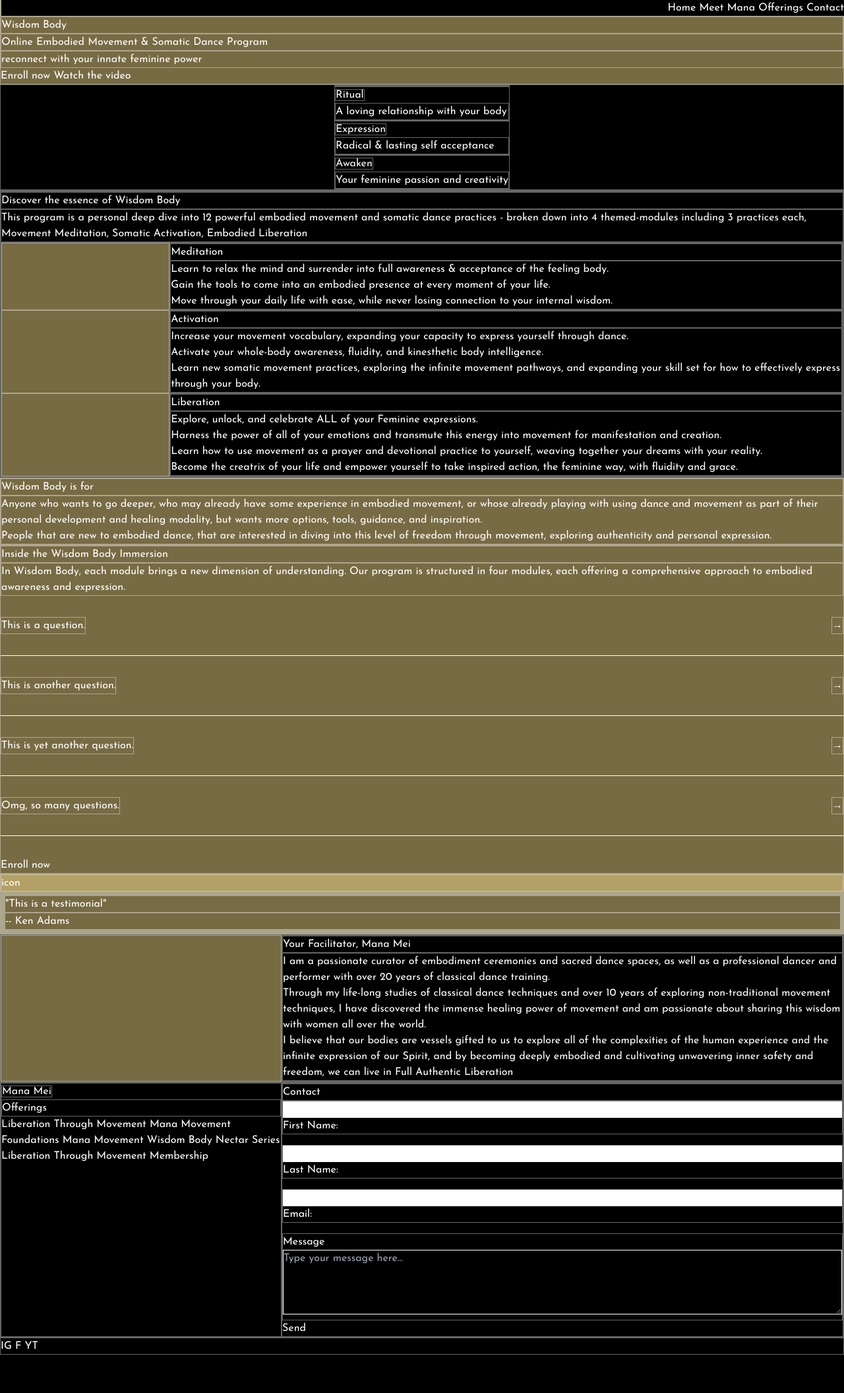
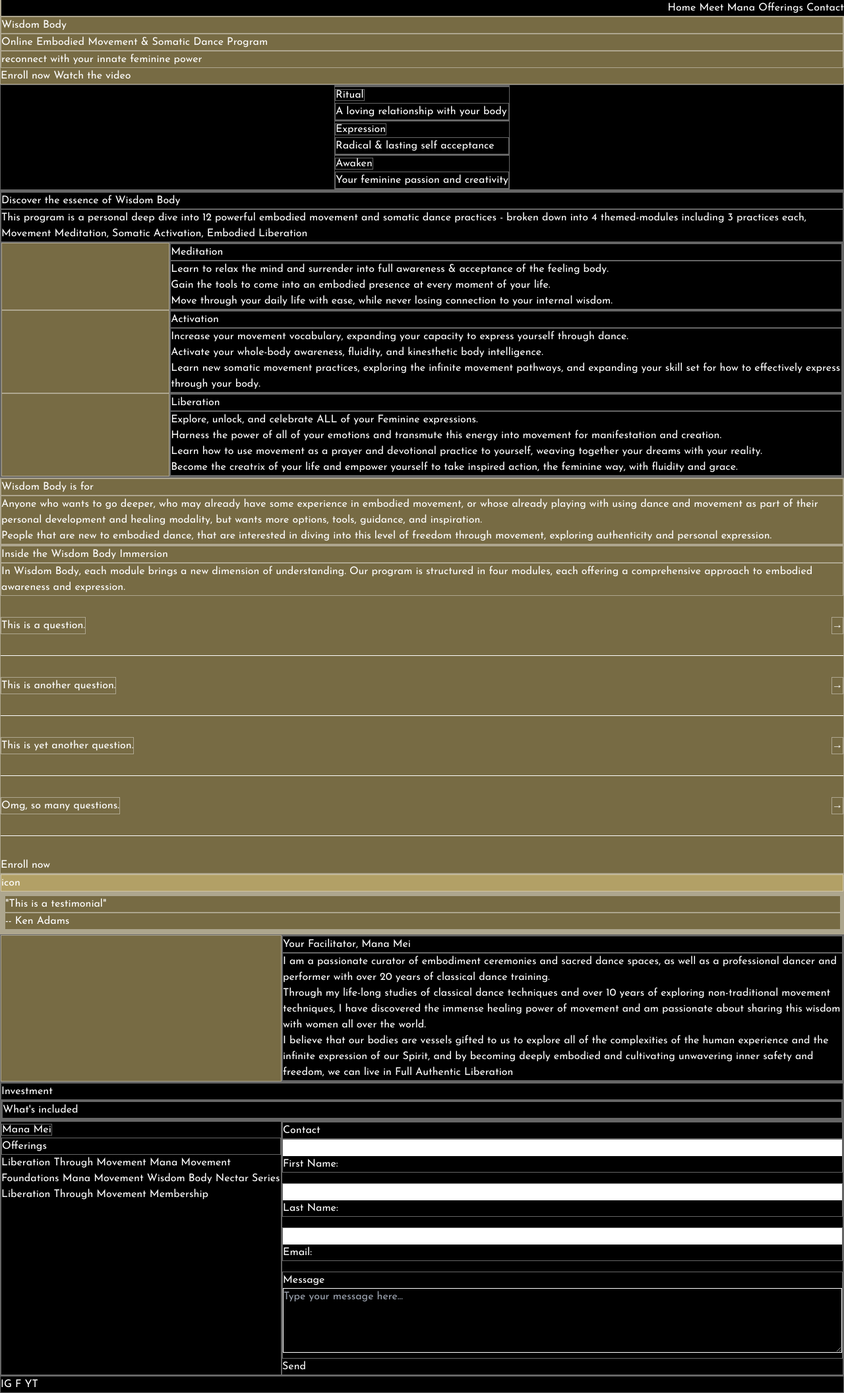
Before and after one commit to brittwoodard/manamei, a Jekyll site: the page built from _courses/wisdom-body.md, in a window 1280 px wide. Shown: the whole page at 66% size. Built offline with Jekyll 4.4.1, drawn with Linux system fonts in a browser that asks for light colours; nearby versions of some CDN libraries; comment, search, counter and statistics services are not loaded; before the commit the page ends 2053 px from its top, so only the background shows below that.

Commit message:
html but not jekyll list item

```diff
--- a/_courses/wisdom-body.md
+++ b/_courses/wisdom-body.md
@@ -65,6 +65,17 @@
   show: true
   heading: Your Facilitator, Mana Mei
   description_html: I am a passionate curator of embodiment ceremonies and sacred dance spaces, as well as a professional dancer and performer with over 20 years of classical dance training.<br>Through my life-long studies of classical dance techniques and over 10 years of exploring non-traditional movement techniques, I have discovered the immense healing power of movement and am passionate about sharing this wisdom with women all over the world.<br>I believe that our bodies are vessels gifted to us to explore all of the complexities of the human experience and the infinite expression of our Spirit, and by becoming deeply embodied and cultivating unwavering inner safety and freedom, we can live in Full Authentic Liberation
+investment:
+  heading: Investment
+  includes:
+    heading: What's included
+    list-item:
+     - 12 guided audio and video practices
+     - Written theory and journaling prompts
+     - Lifetime access to program materials
+     - Access to the private wisdom body Facebook group
+     - 2-months free membership to the liberation through movement online community
+
 seo:
   title:
   description:
--- a/_layouts/program.html
+++ b/_layouts/program.html
@@ -84,3 +84,18 @@
     </div>
 </section>
 {% endif %}
+
+<!-- Investment -->
+<section>
+    <h2>{{page.investment.heading}}</h2>
+    <div class="grid col-span-3">
+        <div class="col-span-2">
+            <h3>{{page.investment.includes.heading}}</h3>
+            <ul>
+                {% for item in page.investment.includes %}
+                <li>{{item.list-item}}</li>
+                {% endfor %}
+            </ul>
+        </div>
+    </div>
+</section>
--- a/assets/css/output-style.css
+++ b/assets/css/output-style.css
@@ -498,6 +498,9 @@
 .col-span-4 {
   grid-column: span 4 / span 4;
 }
+.col-span-3 {
+  grid-column: span 3 / span 3;
+}
 .my-8 {
   margin-top: 2rem;
   margin-bottom: 2rem;
@@ -519,6 +522,9 @@
 }
 .grid {
   display: grid;
+}
+.list-item {
+  display: list-item;
 }
 .min-h-90 {
   min-height: 90vh;
```
